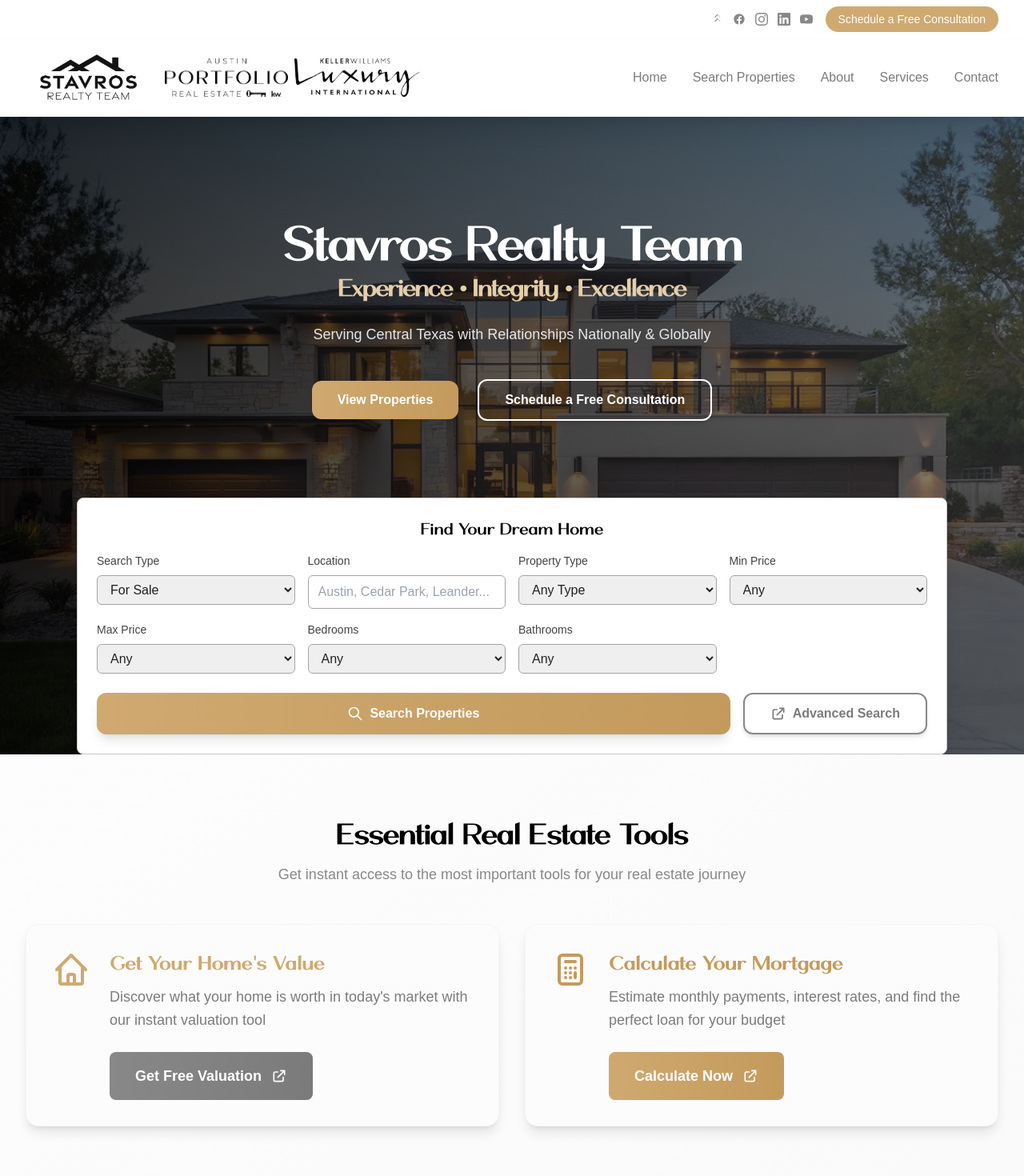
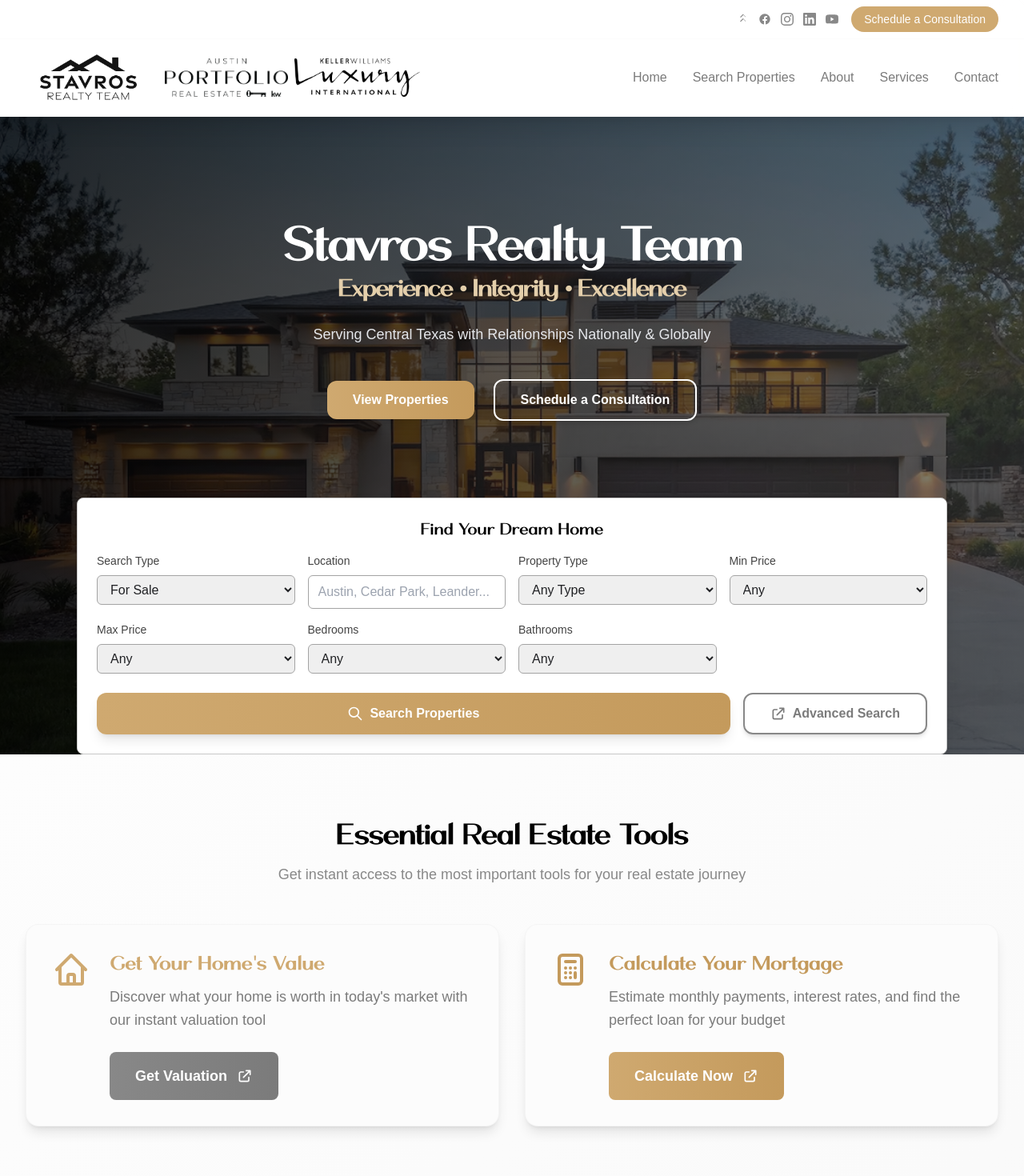
Before and after one commit to cesar-thela-media/stavros, a Next.js app: page / in a window 1280 px wide. Shown: the top 1470 px of the page at 80% size. Built offline with nearby package versions, Linux system fonts and the light colour scheme.

Commit message:
Removed "free"

```diff
--- a/src/components/About.tsx
+++ b/src/components/About.tsx
@@ -23,7 +23,7 @@ export default function About() {
                 href="#contact"
                 className="btn-primary"
               >
-                Schedule a Free Consultation
+                Schedule a Consultation
               </a>
               <a
                 href="https://stavrosrealtyteam.kw.com/agent"
--- a/src/components/Header.tsx
+++ b/src/components/Header.tsx
@@ -65,7 +65,7 @@ export default function Header() {
                 href="#contact"
                 className="text-sm px-4 py-1.5 bg-champagne-600 text-white rounded-full hover:bg-champagne-700 transition-colors duration-300 font-medium"
               >
-                Schedule a Free Consultation
+                Schedule a Consultation
               </Link>
             </div>
           </div>
@@ -194,7 +194,7 @@ export default function Header() {
                   className="block text-center rounded-md px-3 py-2 text-base font-medium bg-champagne-600 text-white hover:bg-champagne-700"
                   onClick={() => setIsMenuOpen(false)}
                 >
-                  Schedule a Free Consultation
+                  Schedule a Consultation
                 </Link>
               </div>
             </div>
--- a/src/components/Hero.tsx
+++ b/src/components/Hero.tsx
@@ -53,7 +53,7 @@ export default function Hero() {
               View Properties
             </a>
             <Link href="#contact" className="btn-secondary border-white text-white hover:bg-white hover:text-primary-900">
-              Schedule a Free Consultation
+              Schedule a Consultation
             </Link>
           </div>
         </div>
--- a/src/components/KWTools.tsx
+++ b/src/components/KWTools.tsx
@@ -147,7 +147,7 @@ export default function KWTools() {
                 href="#contact"
                 className="btn-secondary"
               >
-                Schedule a Free Consultation
+                Schedule a Consultation
               </a>
             </div>
           </div>
--- a/src/components/QuickTools.tsx
+++ b/src/components/QuickTools.tsx
@@ -3,7 +3,7 @@ const quickTools = [
     title: "Get Your Home's Value",
     description: "Discover what your home is worth in today's market with our instant valuation tool",
     url: "https://stavrosrealtyteam.kw.com/home-valuation",
-    buttonText: "Get Free Valuation",
+    buttonText: "Get Valuation",
     icon: (
       <svg className="w-12 h-12" fill="none" stroke="currentColor" viewBox="0 0 24 24">
         <path strokeLinecap="round" strokeLinejoin="round" strokeWidth={2} d="M3 12l2-2m0 0l7-7 7 7M5 10v10a1 1 0 001 1h3m10-11l2 2m-2-2v10a1 1 0 01-1 1h-3m-6 0a1 1 0 001-1v-4a1 1 0 011-1h2a1 1 0 011 1v4a1 1 0 001 1m-6 0h6" />
@@ -105,7 +105,7 @@ export default function QuickTools() {
                   href="#contact"
                   className="btn-secondary"
                 >
-                  Schedule a Free Consultation
+                  Schedule a Consultation
                 </a>
               </div>
             </div>
--- a/src/components/Services.tsx
+++ b/src/components/Services.tsx
@@ -69,7 +69,7 @@ export default function Services() {
                 href="tel:+15126619404"
                 className="btn-primary"
               >
-                Call Spero and His Team for a Free Consultation
+                Call Spero and His Team for a Consultation
               </a>
               <a
                 href="#kw-tools"
--- a/src/components/Testimonials.tsx
+++ b/src/components/Testimonials.tsx
@@ -206,7 +206,7 @@ export default function Testimonials() {
             href="#contact"
             className="btn-primary"
           >
-            Schedule a Free Consultation
+            Schedule a Consultation
           </a>
         </div>
       </div>
```
Also changed, not shown: public/listings/mountain-dew/gallery/20230317_171815.jpeg (deleted).
